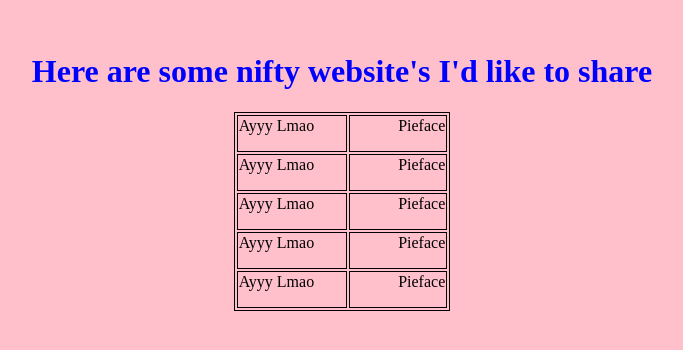
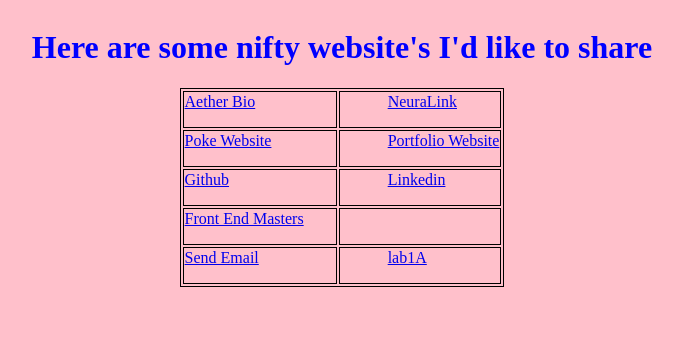
Before and after one commit to nirvanafan205/WebEng, a plain HTML site: page _Webpage/lab1.html in a window 1280 px wide. Shown: the whole page, without its empty margins (298-981 px from the left). Drawn offline with Linux system fonts and the light colour scheme.

Commit message:
added links to website and anchor to other hw

```diff
--- a/_Webpage/lab1.html
+++ b/_Webpage/lab1.html
@@ -6,7 +6,7 @@
     <style>
         .welcome {
             text-align: center;
-            padding-top: 2rem;
+            padding-top: .5rem;
             color: blue;
         }
 
@@ -48,53 +48,55 @@
 </body>
 
 <table class="favLinks">
+    <!-- cool companies I'd like to work at -->
     <tr>
         <td class="leftSide">
-            Ayyy Lmao
+            <a href="https://www.aetherbio.com" target="_blank">Aether Bio</a>
         </td>
 
         <td class="rightSide">
-            Pieface
+            <a href="https://neuralink.com/" target="_blank">NeuraLink</a>
+        </td>
+    </tr>
+
+    <!--- About me section really -->
+    <tr>
+        <td class="leftSide">
+            <a href="https://nirvanafan205.github.io/YummyGummy/" target="_blank">Poke Website</a>
+        </td>
+
+        <td class="rightSide">
+            <a href="https://mgarcia2000.com/" target="_blank">Portfolio Website</a>
         </td>
     </tr>
 
     <tr>
         <td class="leftSide">
-            Ayyy Lmao
+            <a href="https://github.com/nirvanafan205" target="_blank">Github</a>
         </td>
 
         <td class="rightSide">
-            Pieface
+            <a href="https://www.linkedin.com/in/matthew-garcia-b0301b217/" target="_blank">Linkedin</a>
+        </td>
+    </tr>
+
+    <!-- Two other websites I like-->
+    <tr>
+        <td class="leftSide">
+        <a href="https://frontendmasters.com/" target="_blank">Front End Masters</a>
+        </td>
+
+        <td class="rightSide">
         </td>
     </tr>
 
     <tr>
         <td class="leftSide">
-            Ayyy Lmao
+            <a href="mailto: matthew.garcia.081@my.csun.edu">Send Email</a>
         </td>
 
         <td class="rightSide">
-            Pieface
-        </td>
-    </tr>
-
-    <tr>
-        <td class="leftSide">
-            Ayyy Lmao
-        </td>
-
-        <td class="rightSide">
-            Pieface
-        </td>
-    </tr>
-
-    <tr>
-        <td class="leftSide">
-            Ayyy Lmao
-        </td>
-
-        <td class="rightSide">
-            Pieface
+            <a class="hoverColor" href="lab1A.html">lab1A</a>
         </td>
     </tr>
 </table>
```
Also changed, not shown: _Webpage/lab1A.html (added, +15 -0 lines).
